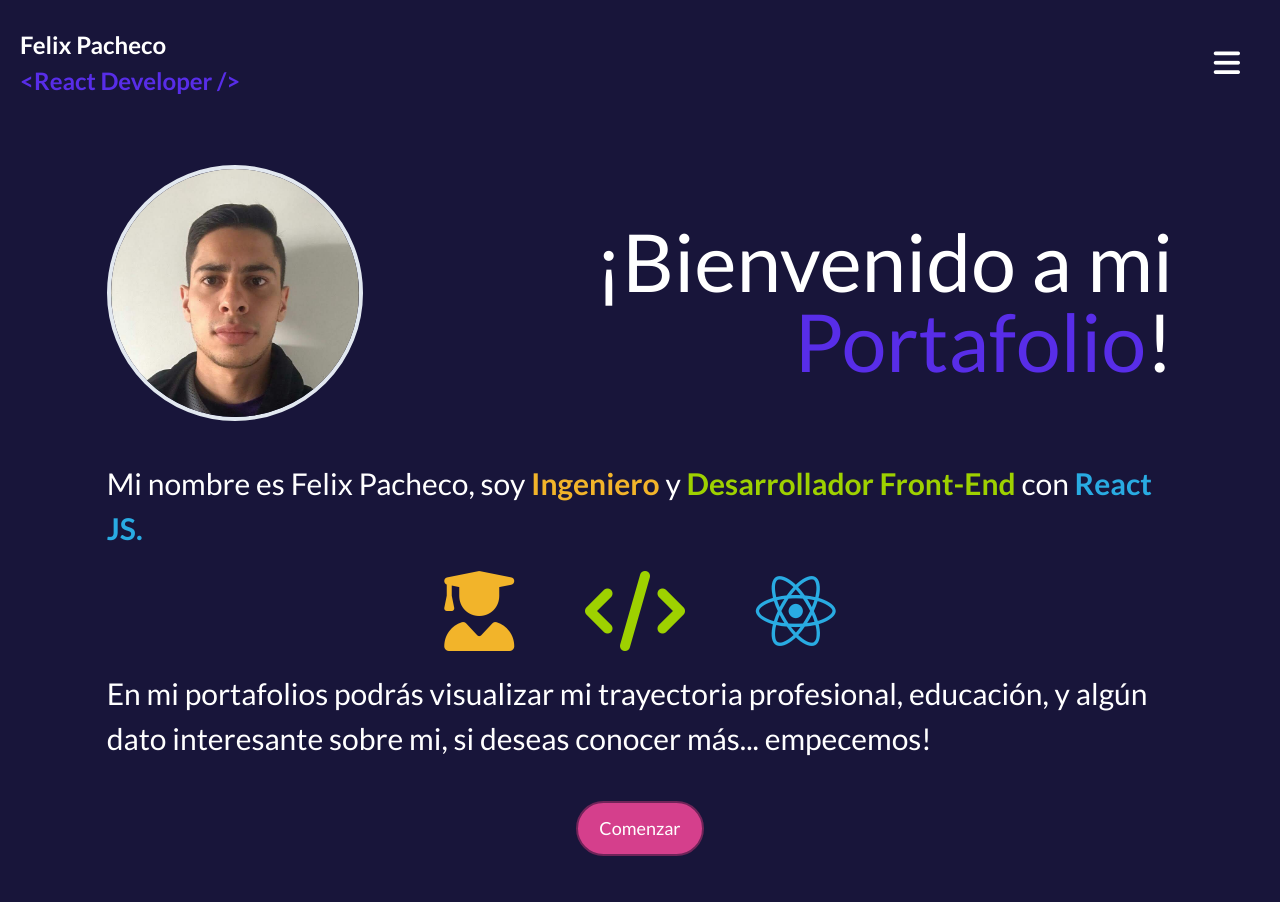
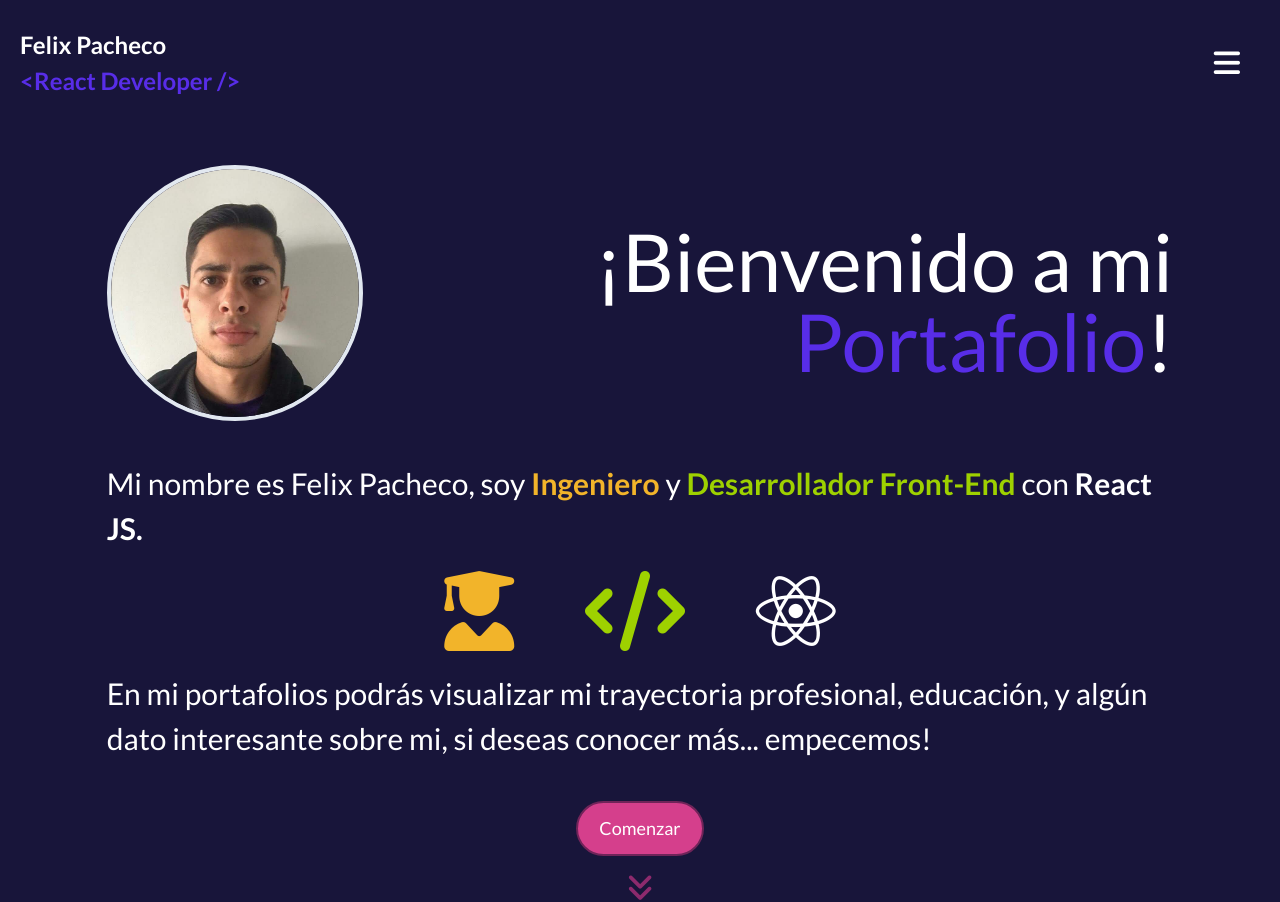
Before and after one commit to Felixmp7/Portafolios, a Next.js app: page / in a window 1280 px wide. Before the commit the page ends 856 px from the top, so only its background shows below. Built offline with nearby package versions, Linux system fonts and the light colour scheme.

Commit message:
Cambia nombre de clases y agrega nuevo icono

```diff
--- a/components/PrincipalBanner.jsx
+++ b/components/PrincipalBanner.jsx
@@ -8,10 +8,9 @@ const PrincipalBanner = () => (
             <div className="w-64 h-64 overflow-hidden border-4 border-gray-300 rounded-full">
                 <img
                     src="/assets/yo.jpg"
-                    alt="Banner"
+                    alt="Felix Pacheco"
                     width="100%"
                     height="100%"
-                    title="Photo by James Harrison on Unsplash"
                 />
             </div>
             <h1 className="mt-4 leading-none text-center text-7xl laptop:text-right tablet:text-10xl">
@@ -38,18 +37,19 @@ const PrincipalBanner = () => (
                 </span>
                 {' '}
                 con
-                <span className="font-semibold text-ssLightblue"> React JS.</span>
+                <span className="font-semibold text-react"> React JS.</span>
             </p>
             <div className="flex w-1/2 mx-auto my-5 text-7xl tablet:text-10xl justify-evenly">
                 <i className="fas fa-user-graduate text-ssYellow" />
                 <i className="fas fa-code text-ssGreen" />
-                <i className="fab fa-react text-ssLightblue" />
+                <i className="fab fa-react text-react" />
             </div>
             <p>
                 En mi portafolios podrás visualizar mi trayectoria profesional, educación, y algún dato interesante sobre mi, si deseas conocer más... empecemos!
             </p>
-            <div className="w-32 mx-auto mt-10">
+            <div className="flex flex-col items-center w-32 mx-auto mt-10">
                 <Button text="Comenzar" />
+                <i className="mt-4 text-pink-700 animate-pulse fas fa-angle-double-down" />
             </div>
         </div>
     </section>
```
